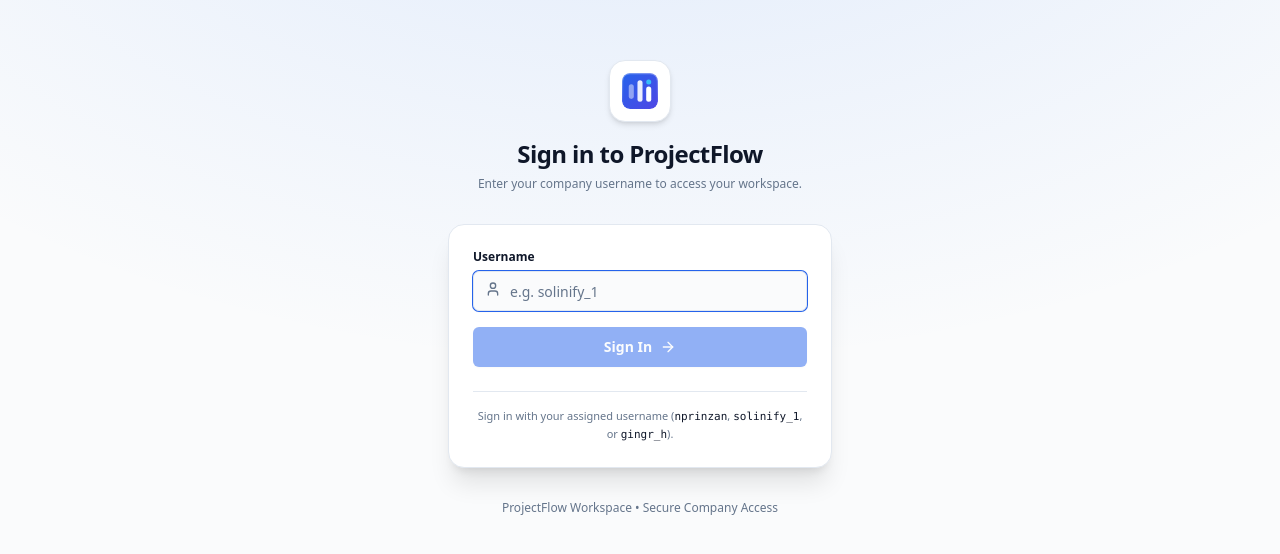
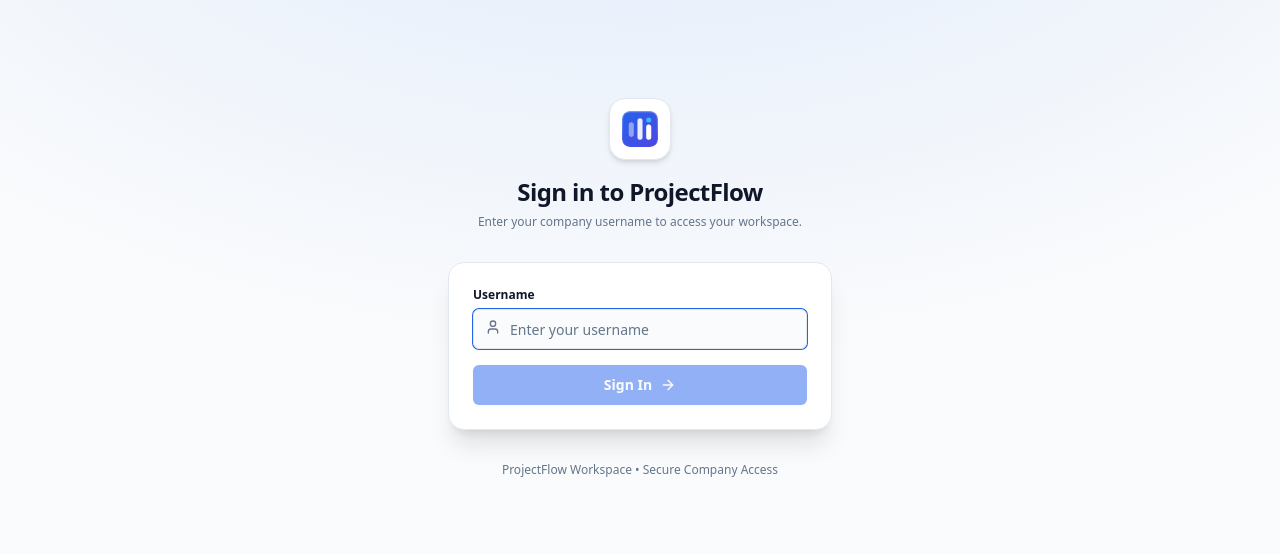
Before and after one commit to Rinzan-NP/projectflow, a Next.js app: page /login in a window 1280 px wide. Shown: the part 112-666 px from the top of the page. Built offline with nearby package versions, Linux system fonts and the light colour scheme.

Commit message:
clean: remove username hint and company examples from login page

```diff
--- a/src/app/login/page.tsx
+++ b/src/app/login/page.tsx
@@ -83,7 +83,7 @@ export default function LoginPage() {
                   id="username"
                   autoFocus
                   type="text"
-                  placeholder="e.g. solinify_1"
+                  placeholder="Enter your username"
                   value={username}
                   onChange={(e) => {
                     setUsername(e.target.value);
@@ -121,12 +121,6 @@ export default function LoginPage() {
               )}
             </Button>
           </form>
-
-          <div className="mt-6 pt-4 border-t text-center">
-            <p className="text-[11px] text-muted-foreground">
-              Sign in with your assigned username (<span className="font-mono text-foreground">nprinzan</span>, <span className="font-mono text-foreground">solinify_1</span>, or <span className="font-mono text-foreground">gingr_h</span>).
-            </p>
-          </div>
         </div>
 
         {/* Footer */}
```
Also changed, not shown: 1 other file (tests, documents, lock files or other folders).
